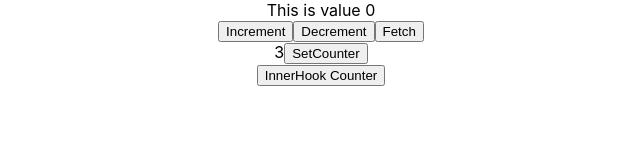
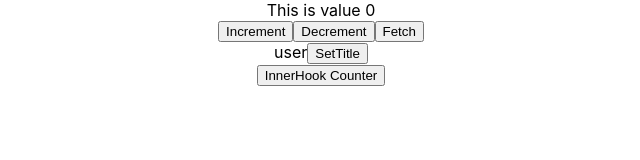
Before and after one commit to AndriiSendun/react-redux-saga, a React (Create React App) app: page / in a window 1280 px wide. Shown: the top 160 px of the page, without its empty margins (319-959 px from the left). Built offline with nearby package versions, Linux system fonts and the light colour scheme.

Commit message:
create custom hook

```diff
--- a/src/components/hook/hook.tsx
+++ b/src/components/hook/hook.tsx
@@ -1,6 +1,11 @@
 import React, { useState, useEffect } from 'react';
 
 import InnerHook from './inner-hook';
+
+interface UseTitleInterface {
+    title: string,
+    onClick: any
+}
 
 const Hook: React.FC<any> = () => {
     const [ counter, setCounter ] = useState(3);
@@ -9,13 +14,24 @@ const Hook: React.FC<any> = () => {
         setCounter(counter + 1);
     }
 
+    const useTitle = (initial: string): UseTitleInterface => {
+        const [ title, setTitle ] = useState<string>(initial);
+
+        return {
+            title,
+            onClick: setTitle
+        }
+    }
+
+    const user: UseTitleInterface = useTitle('user');
+
     return (
         <div>
-            <span>{counter}</span>
+            <span>{user.title}</span>
             <button
-             onClick={handleClick}
+             onClick={() => user.onClick('Andrii')}
             >
-                SetCounter
+                SetTitle
             </button>
             <InnerHook handleClick={handleClick} />
         </div>
```
